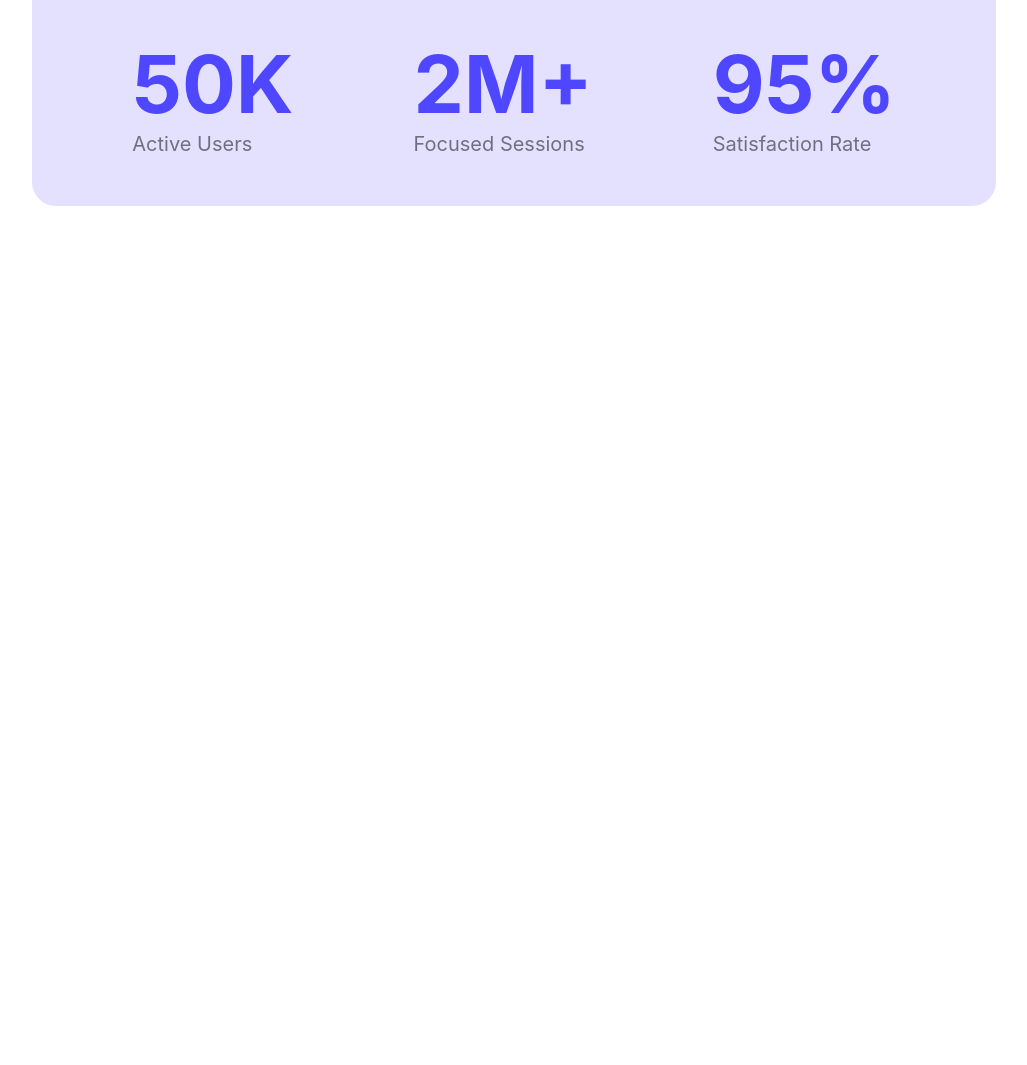
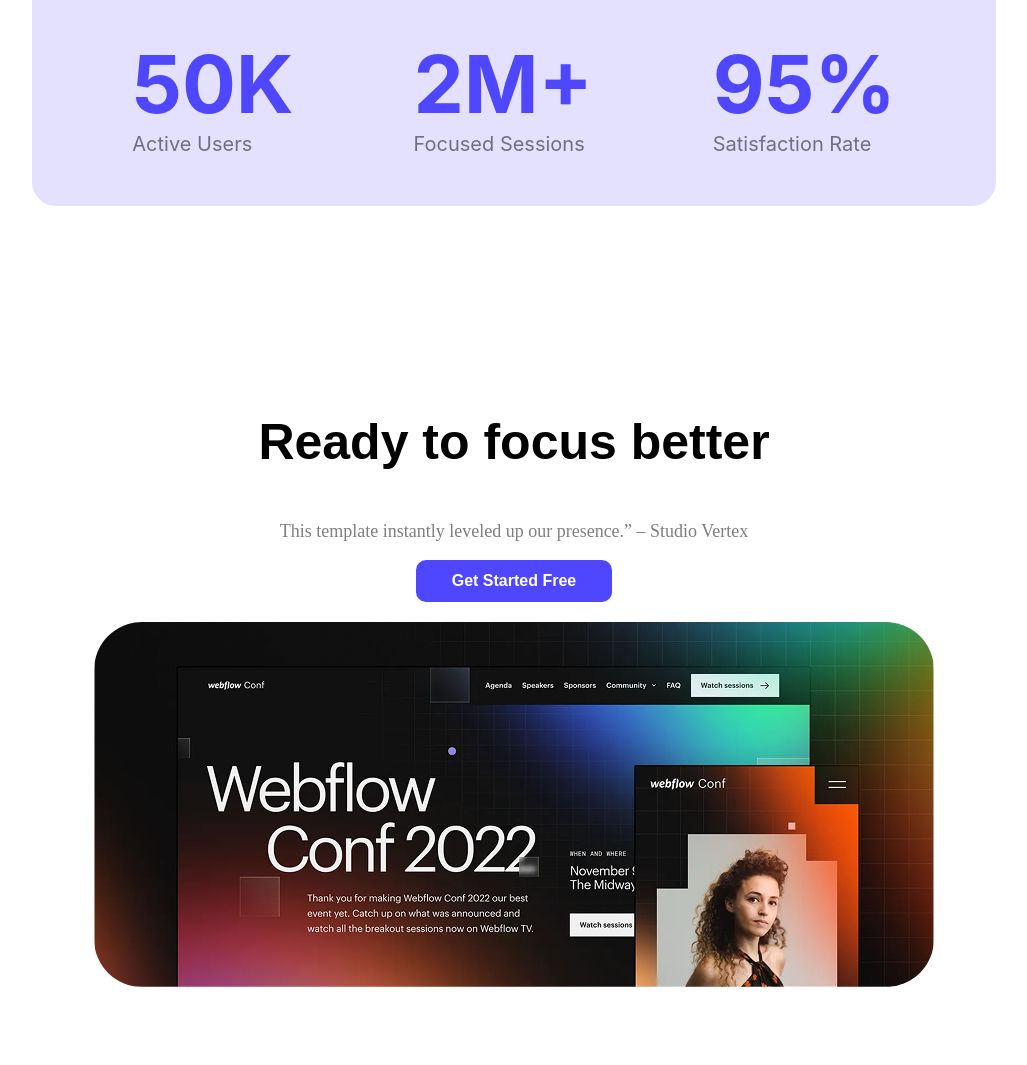
Before and after one commit to I-Ridwan-22/ui-product, a plain HTML site: page webpage.html in a window 1280 px wide. Shown: the part 1561-2626 px from the top of the page, without its empty margins (126-1153 px from the left). Before the commit the page ends 1775 px from the top, so only its background shows below. Drawn offline with Linux system fonts and the light colour scheme.

Commit message:
constructed section-5 with the title and description along with image

```diff
--- a/styles/styles.css
+++ b/styles/styles.css
@@ -86,3 +86,28 @@
     font-family: 'Inter', sans-serif;
     opacity: 50%;
 }
+.section-5{
+    background-color: white;
+    border-radius: 14px;
+    text-align: center;
+    margin: 137px 140px 93px 140px;
+
+}
+#section-5-title{
+    font-size: 50px;
+    font-weight: 700;
+    font-family: 'Raleway', sans-serif;
+    padding-top: 70px;
+}
+#sec-5-paragraph{
+    font-size: 18px;
+    color: black;
+    opacity: 50%;
+}
+.section-5 button{
+    margin-bottom: 20px;
+}
+.sec-5-image{
+    border-radius: 48px;
+    margin-bottom: 71px;
+}
--- a/webpage.html
+++ b/webpage.html
@@ -54,7 +54,14 @@
                 </article>
             </div>
         </div>
-
+        <div class="section-5">
+            <h3 id="section-5-title">Ready to focus better</h3>
+            <p id="sec-5-paragraph">This template instantly leveled up our presence.” – Studio Vertex</p>
+            <button class="top-right">Get Started Free</button>
+            <div>
+                <img class="sec-5-image" src="Assets/wc-big.png" alt="">
+            </div>
+        </div>
     </main>
 
     <footer>
```
